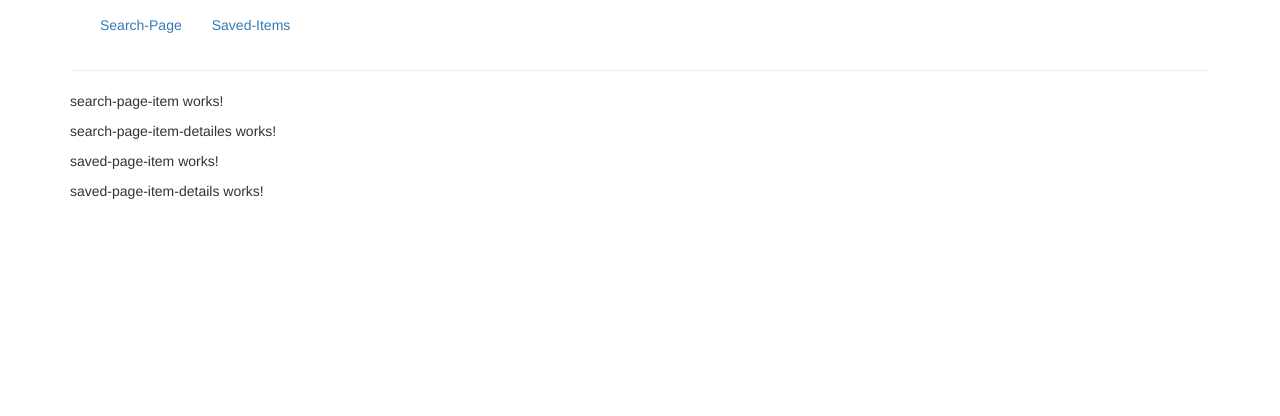
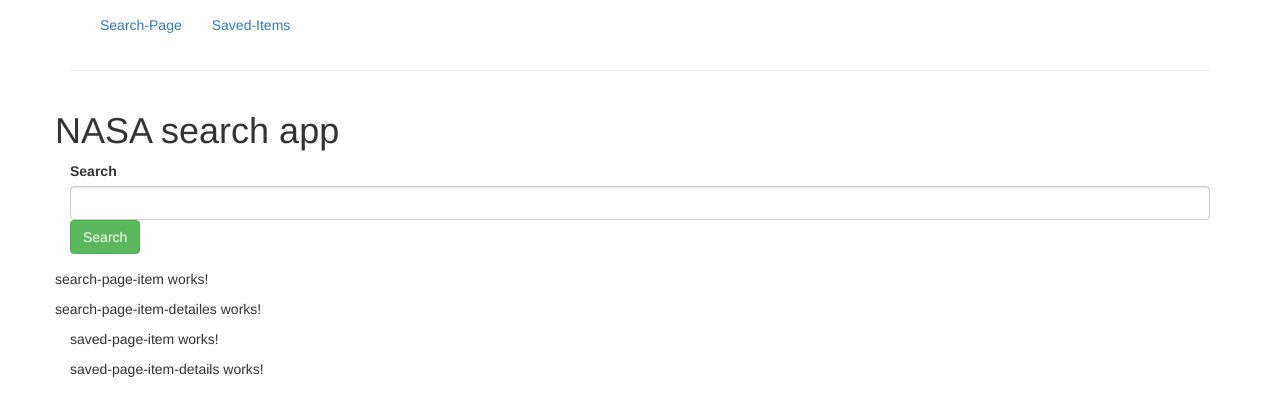
Before and after one commit to devGabor84/pixabay-search-app, an Angular app: page / in a window 1280 px wide. Shown: the top 416 px of the page. Built offline with nearby package versions, Linux system fonts and the light colour scheme.

Commit message:
template  added

```diff
--- a/src/app/search-page/search-page.component.html
+++ b/src/app/search-page/search-page.component.html
@@ -1,2 +1,10 @@
-<app-search-page-item></app-search-page-item>
-<app-search-page-item-detailes></app-search-page-item-detailes>
+<div class="row">
+  <h1>NASA search app</h1>
+  <div class="col-xs-12 form-group">
+    <label for="name">Search</label>
+    <input type="text" id="name" class="form-control" />
+    <button class="btn btn-success" type="submit">Search</button>
+  </div>
+  <app-search-page-item></app-search-page-item>
+  <app-search-page-item-detailes></app-search-page-item-detailes>
+</div>
```
